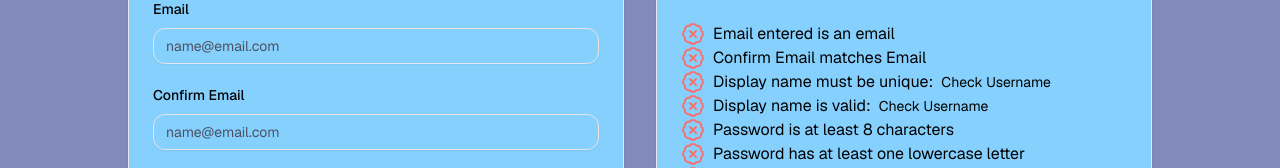
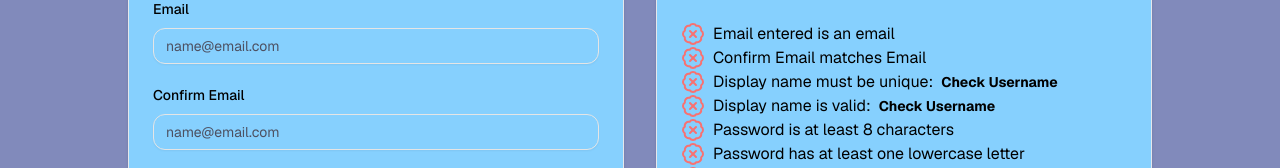
Before and after one commit to VanshAnand1/BLOG-2, a Next.js app: page /auth/signup in a window 1280 px wide. Shown: the part 132-300 px from the top of the page. Built offline with nearby package versions, Linux system fonts and the light colour scheme.

Commit message:
BG-3 chore: bolded check username buttons

```diff
--- a/components/auth/sign-up-form.tsx
+++ b/components/auth/sign-up-form.tsx
@@ -359,7 +359,7 @@ export default function SignUpForm({
                   )}
                   <p>Display name must be unique: </p>
                   <button
-                    className=" hover:underline text-black text-sm"
+                    className=" hover:underline text-black text-sm font-bold"
                     onClick={(e) => {
                       e.stopPropagation();
                       usernameIsUnique();
@@ -376,7 +376,7 @@ export default function SignUpForm({
                   )}
                   <p>Display name is valid: </p>
                   <button
-                    className=" hover:underline text-black text-sm"
+                    className=" hover:underline text-black text-sm font-bold"
                     onClick={(e) => {
                       e.stopPropagation();
                       checkUsernameProfanity();
```
